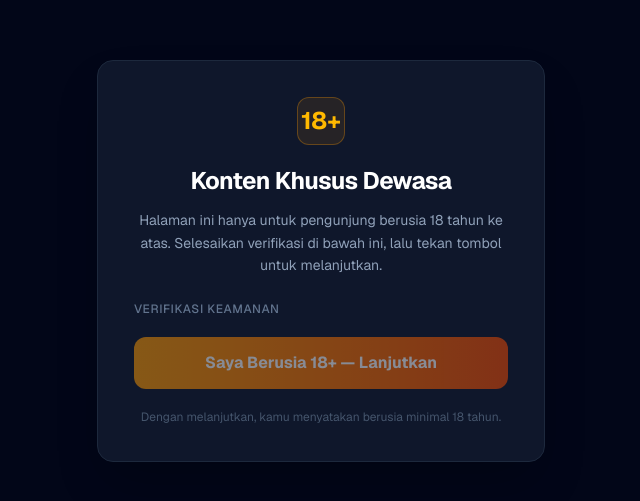
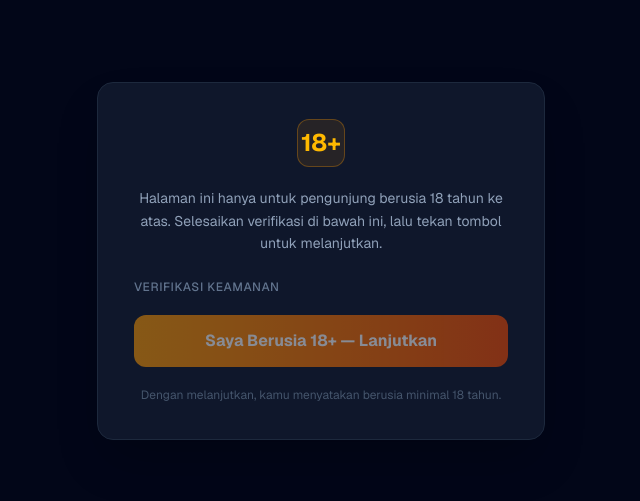
Before and after one commit to Queen-hash/Dewa76click, a Next.js app: page / in a window 1280 px wide. Shown: the part 139-640 px from the top of the page, without its empty margins (319-959 px from the left). Built offline with nearby package versions, Linux system fonts and the light colour scheme; no server answers.

Commit message:
refactor: remove header for adult content page

```diff
--- a/app/page.tsx
+++ b/app/page.tsx
@@ -70,10 +70,6 @@ export default function AgeGatePage() {
         >
           18+
         </div>
-
-        <h1 className="text-xl sm:text-2xl font-bold text-white tracking-tight mb-3">
-          Konten Khusus Dewasa
-        </h1>
         <p className="text-slate-400 text-sm leading-relaxed mb-6">
           Halaman ini hanya untuk pengunjung berusia 18 tahun ke atas.
           Selesaikan verifikasi di bawah ini, lalu tekan tombol untuk
```
